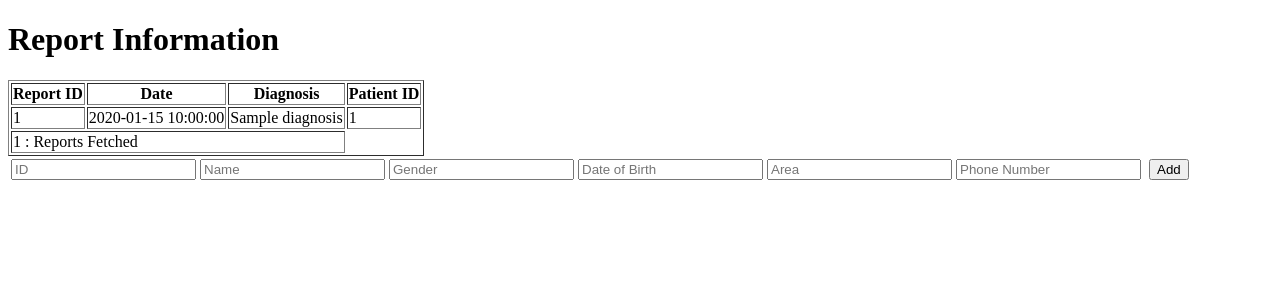
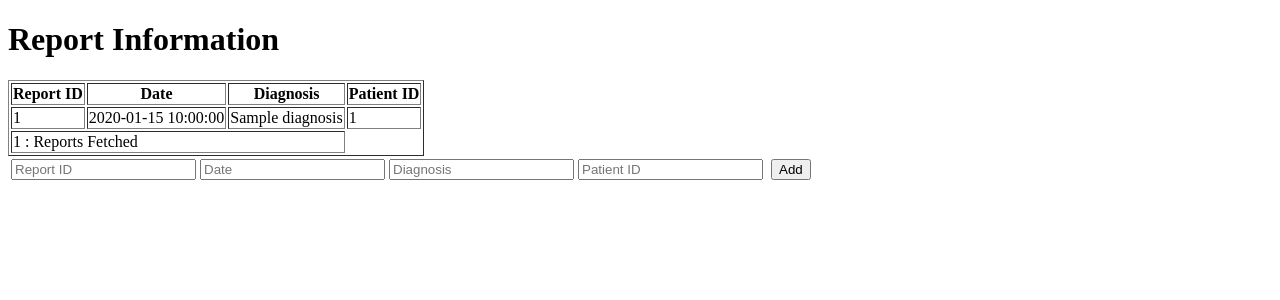
Before and after one commit to scottfreeman1996/PatientRecords, a Flask app: template templates/manager.html in a window 1280 px wide. Shown: the top 300 px of the page. Run offline with Flask 2, Linux system fonts and the light colour scheme; the template is opened without the code that fills it: most values are stand-ins (such as "Sample title", 1, 10 or a date in 2020).

Commit message:
view reports for patient

```diff
--- a/templates/manager.html
+++ b/templates/manager.html
@@ -18,7 +18,7 @@
 		</tr>
 		{% for rep in result %}
 			<tr>
-				<td>{{rep.report_id}}</td>
+				<td>{{rep['report_id']}}</td>
 				<td>{{rep.date}}</td>
                 <td>{{rep.diagnosis}}</td>
                 <td>{{rep.patient_id}}</td>
@@ -31,14 +31,12 @@
 	<form id="rep-reg-form" method="POST" action="./patients/register">
 	<table>
 		<tr>
-			<td><input name="patient_id" placeholder="ID" id="patient_id"></td>
-			<td><input name="name" placeholder="Name" id="name"></td>
-            <td><input name="gender" placeholder="Gender" id="gender"></td>
-            <td><input name="date_of_birth" placeholder="Date of Birth" id="date_of_birth"></td>
-            <td><input name="area" placeholder="Area" id="area"></td>
-            <td><input name="phone_no" placeholder="Phone Number" id="phone_no"></td>
+			<td><input name="report_id" placeholder="Report ID" id="report_id"></td>
+			<td><input name="date" placeholder="Date" id="date"></td>
+            <td><input name="diagnosis" placeholder="Diagnosis" id="diagnosis"></td>
+            <td><input name="patient_id" placeholder="Patient ID" id="patient_id"></td>
 			<td><input name="mode" type="hidden" value="web"></td>
-			<td><input id="add-emp" type="submit" value="Add"></td>
+			<td><input id="add-rep" type="submit" value="Add"></td>
 		</tr>
 	</table>
 	</form>
```
Also changed, not shown: scott.py (+10 -9 lines).
